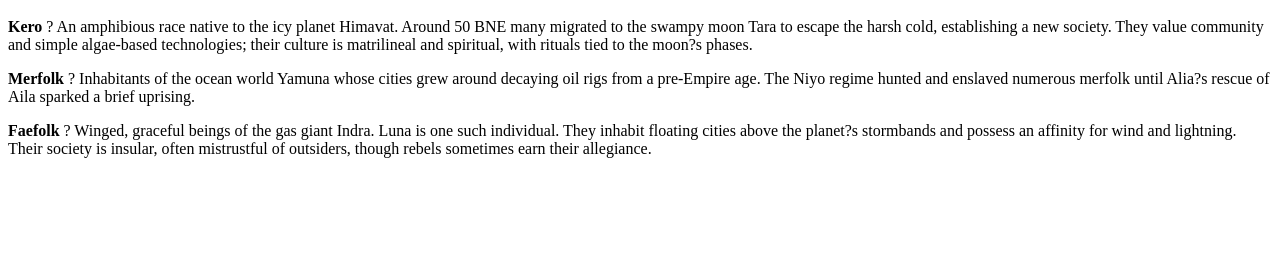
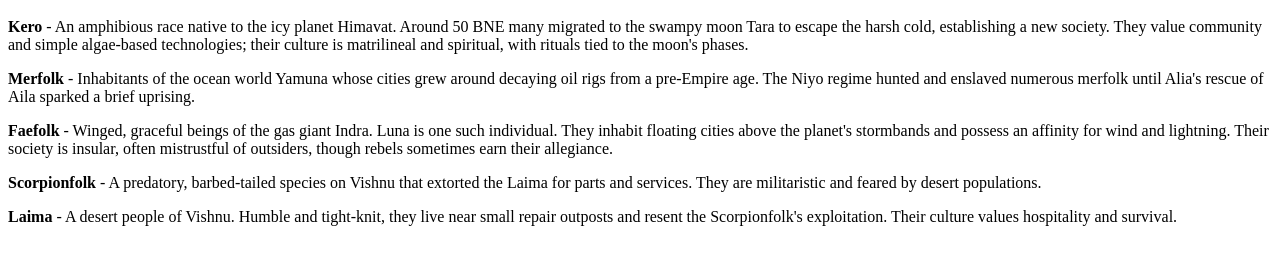
Before and after one commit to StarcrestEri/website, a plain HTML site: page species.html in a window 1280 px wide. Shown: the part 48-312 px from the top of the page. Drawn offline with Linux system fonts and the light colour scheme.

Commit message:
Add Scorpionfolk and Laima entries; fix punctuation encoding

```diff
--- a/species.html
+++ b/species.html
@@ -3,8 +3,10 @@
 <HEAD><TITLE>Other Species</TITLE></HEAD>
 <BODY>
 <H1>Other Species</H1>
-<P><STRONG>Kero</STRONG> ? An amphibious race native to the icy planet Himavat. Around 50 BNE many migrated to the swampy moon Tara to escape the harsh cold, establishing a new society. They value community and simple algae-based technologies; their culture is matrilineal and spiritual, with rituals tied to the moon?s phases.</P>
-<P><STRONG>Merfolk</STRONG> ? Inhabitants of the ocean world Yamuna whose cities grew around decaying oil rigs from a pre-Empire age. The Niyo regime hunted and enslaved numerous merfolk until Alia?s rescue of Aila sparked a brief uprising.</P>
-<P><STRONG>Faefolk</STRONG> ? Winged, graceful beings of the gas giant Indra. Luna is one such individual. They inhabit floating cities above the planet?s stormbands and possess an affinity for wind and lightning. Their society is insular, often mistrustful of outsiders, though rebels sometimes earn their allegiance.</P>
+<P><STRONG>Kero</STRONG> - An amphibious race native to the icy planet Himavat. Around 50 BNE many migrated to the swampy moon Tara to escape the harsh cold, establishing a new society. They value community and simple algae-based technologies; their culture is matrilineal and spiritual, with rituals tied to the moon's phases.</P>
+<P><STRONG>Merfolk</STRONG> - Inhabitants of the ocean world Yamuna whose cities grew around decaying oil rigs from a pre-Empire age. The Niyo regime hunted and enslaved numerous merfolk until Alia's rescue of Aila sparked a brief uprising.</P>
+<P><STRONG>Faefolk</STRONG> - Winged, graceful beings of the gas giant Indra. Luna is one such individual. They inhabit floating cities above the planet's stormbands and possess an affinity for wind and lightning. Their society is insular, often mistrustful of outsiders, though rebels sometimes earn their allegiance.</P>
+<P><STRONG>Scorpionfolk</STRONG> - A predatory, barbed-tailed species on Vishnu that extorted the Laima for parts and services. They are militaristic and feared by desert populations.</P>
+<P><STRONG>Laima</STRONG> - A desert people of Vishnu. Humble and tight-knit, they live near small repair outposts and resent the Scorpionfolk's exploitation. Their culture values hospitality and survival.</P>
 </BODY>
 </HTML>
```
